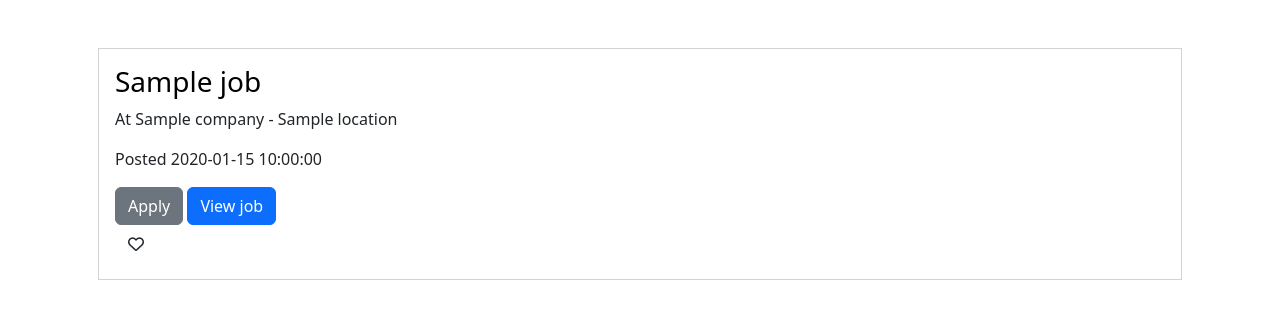
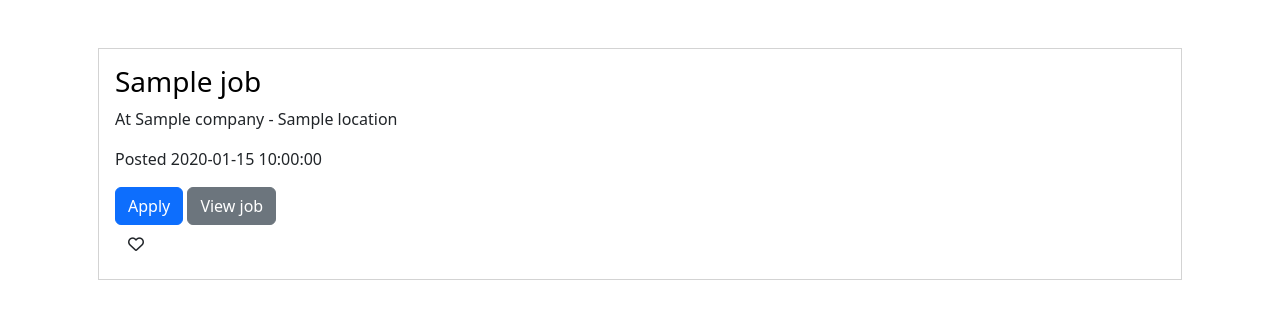
Before and after one commit to lexsac/jobsquare-capstone, a Flask app: template templates/home.html in a window 1280 px wide. Shown: the part 56-375 px from the top of the page. Run offline with Flask 3, Linux system fonts and the light colour scheme; the template is opened without the code that fills it: most values are stand-ins (such as "Sample title", 1, 10 or a date in 2020); some libraries are stand-ins or nearby versions.

Commit message:
Changed button colors

```diff
--- a/templates/home.html
+++ b/templates/home.html
@@ -11,8 +11,8 @@
             </a>
               <p>At {{ job.company }} - {{ job.location }}</p>
               <p>Posted {{ job.created_at }}</p>
-              <a href="{{ job.landing_page_url }}" target="_blank"><button class="btn btn-secondary">Apply</button></a>
-              <a href="/jobs/{{ job.id }}"><button class="btn btn-primary">View job</button></a>
+              <a href="{{ job.landing_page_url }}" target="_blank"><button class="btn btn-primary">Apply</button></a>
+              <a href="/jobs/{{ job.id }}"><button class="btn btn-secondary">View job</button></a>
               <form method="POST" action="/jobs/{{ job.id }}/like">
                 <button class="btn">
                   {% if job.id in likes %}
--- a/templates/jobs/detail.html
+++ b/templates/jobs/detail.html
@@ -5,13 +5,13 @@
     <div class="container-box">
         <h2>{{ job.name }}</h2>
         <a href={{ job.landing_page_url }}>
-        <a href="{{ job.landing_page_url }}" target="_blank"><button class="btn btn-secondary">Apply</button></a>
+        <a href="{{ job.landing_page_url }}" target="_blank"><button class="btn btn-primary">Apply</button></a>
         </a>
     <a href="/">
         <button class="btn btn-light">Back to Results</button>
     </a>
     <div>
-        <p>{{ job.description }}</p>
+        {{ job.description }}
     </div>
     </div>
 </div>
--- a/templates/users/likes.html
+++ b/templates/users/likes.html
@@ -9,8 +9,8 @@
           <div class="job-box">
             <a href="/jobs/{{ job.id }}"><h3>{{ job.name }}</h3></a>
             <p>At {{ job.company }} - {{ job.location }}</p>
-            <a href="{{ job.landing_page_url }}" target="_blank"><button class="btn btn-secondary">Apply</button></a>
-            <a href="/jobs/{{ job.id }}"><button class="btn btn-primary">View job</button></a>
+            <a href="{{ job.landing_page_url }}" target="_blank"><button class="btn btn-primary">Apply</button></a>
+            <a href="/jobs/{{ job.id }}"><button class="btn btn-secondary">View job</button></a>
             <form method="POST" action="/jobs/{{ job.id }}/like">
               <button class="btn btn-sm">
                 {% if job.id in liked_jobs %}
```
